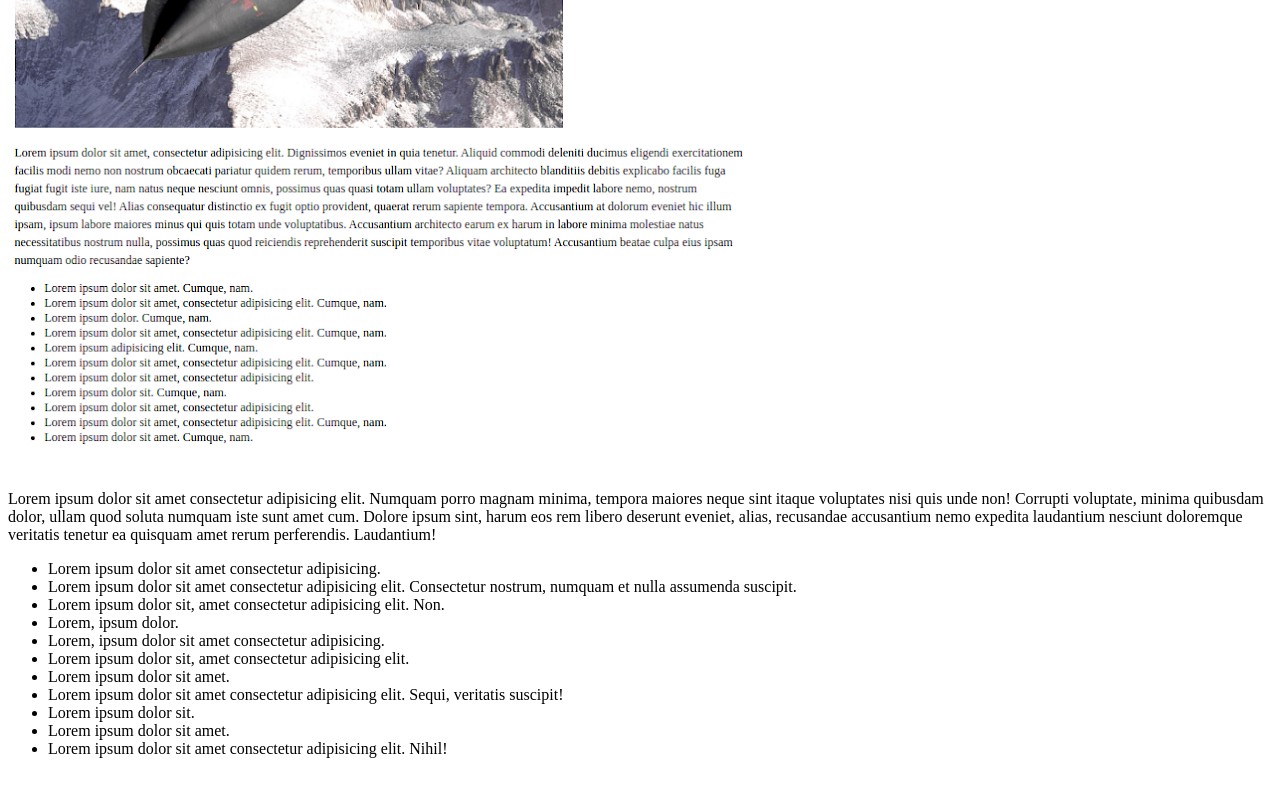
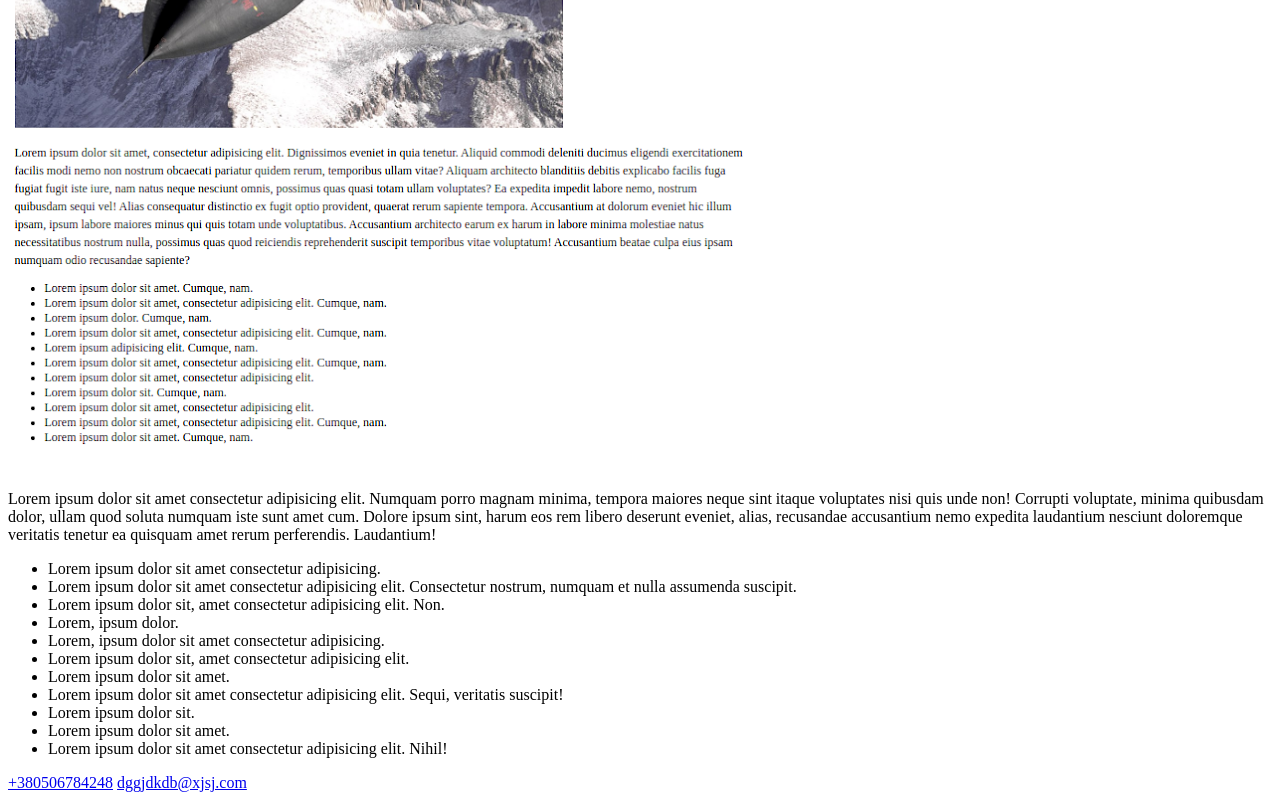
Before and after one commit to Maryna31/html-seite, a plain HTML site: page index.html in a window 1280 px wide. Shown: the part 646-1446 px from the top of the page. Before the commit the page ends 1420 px from the top, so only its background shows below. Drawn offline with Linux system fonts and the light colour scheme.

Commit message:
footer_top_up

```diff
--- a/index.html
+++ b/index.html
@@ -44,7 +44,8 @@
     </main>
 
     <footer>
-
+        <a href="tel:+380506784248">+380506784248</a>
+        <a href="mailto:dggjdkdb@xjsj.com">dggjdkdb@xjsj.com</a>
     </footer>
 </body>
 </html>
```
